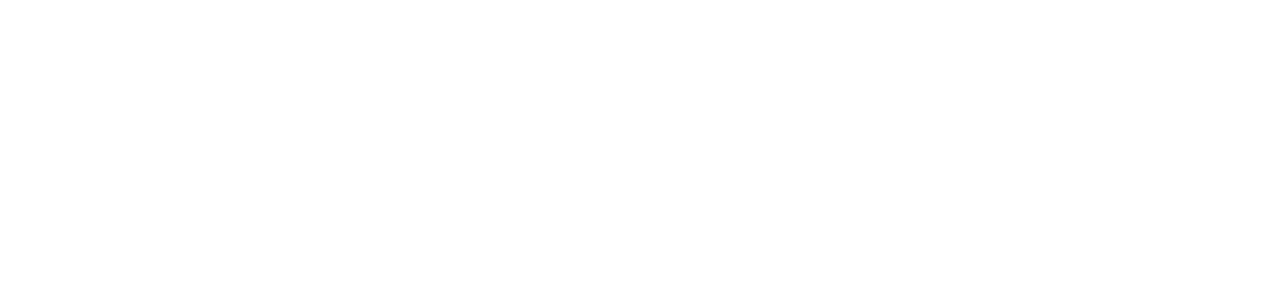
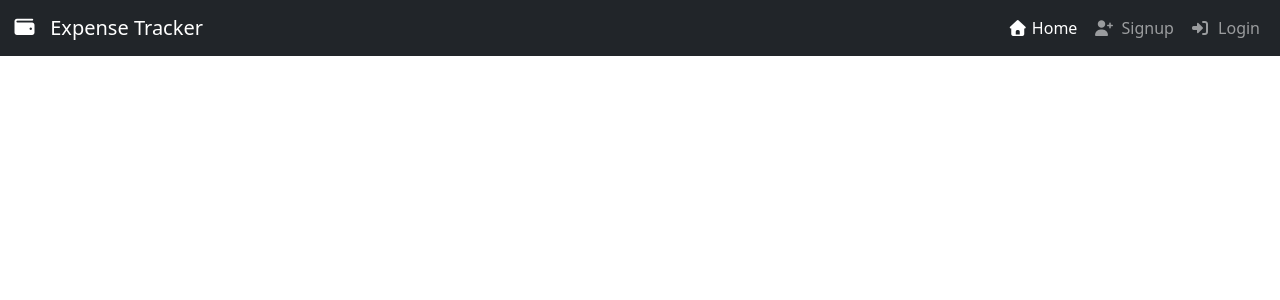
Before and after one commit to atul3416/DailyExpenseTracker, a React (Create React App) app in the folder frontend/: page / in a window 1280 px wide. Before the commit this address had no page. Shown: the top 300 px of the page. Built offline with nearby package versions, Linux system fonts and the light colour scheme.

Commit message:
add navbar with logout functionality

```diff
--- a/frontend/src/App.js
+++ b/frontend/src/App.js
@@ -1,10 +1,12 @@
 import Login from "./components/Login";
+import Navbar from "./components/Navbar";
 import Sign_up from "./components/Sign_up";
 import { BrowserRouter, Routes, Route } from "react-router-dom";
 function App() {
   return (
     <div className="App">
      <BrowserRouter>
+      <Navbar/>
       <Routes>
         <Route path="/signup" element={ <Sign_up/> }> </Route>
         <Route path="/login" element={ <Login/> }></Route>
--- /dev/null
+++ b/frontend/src/components/Navbar.js
@@ -0,0 +1,67 @@
+import React from 'react'
+import { Link } from "react-router-dom"
+import { useNavigate } from 'react-router-dom';
+const Navbar = () => {
+    const userId = localStorage.getItem('userId');
+    const navigate = useNavigate();
+    const handleLogout = ()=>{
+        localStorage.removeItem('userId');
+        navigate('/login');
+
+    };
+    return (
+        <nav className="navbar navbar-expand-lg navbar-dark bg-dark">
+            <div className="container-fluid">
+                <Link className="navbar-brand" to="#"><i className='fas fa-wallet me-2'></i> Expense Tracker</Link>
+                <button className="navbar-toggler" type="button" data-bs-toggle="collapse" data-bs-target="#navbarSupportedContent" aria-controls="navbarSupportedContent" aria-expanded="false" aria-label="Toggle navigation">
+                    <span className="navbar-toggler-icon"></span>
+                </button>
+
+
+                <div className="collapse navbar-collapse" id="navbarSupportedContent">
+                    <ul className="navbar-nav ms-auto mb-2 mb-lg-0">
+
+                        <li className="nav-item">
+                            <Link className="nav-link active" aria-current="page" to="/"><i className='fas fa-home me-1'></i>Home</Link>
+                        </li>
+                        {userId ? (
+                            <>
+                                <li className="nav-item">
+                                    <Link className="nav-link" to="/dashboard"><i className='fas fa-tachometer-alt me-1'></i> Dashboard</Link>
+                                </li>
+                                <li className="nav-item">
+                                    <Link className="nav-link" to="/add-expense"><i className='fas fa-plus me-1'></i> Add Expense</Link>
+                                </li>
+                                <li className="nav-item">
+                                    <Link className="nav-link" to="/manage-expense"><i className='fas fa-tasks me-1'></i> Manage Expense</Link>
+                                </li>
+                                <li className="nav-item">
+                                    <Link className="nav-link" to="/expense-report"><i className='fas fa-file-alt me-1'></i> Expense Report</Link>
+                                </li>
+                                <li className="nav-item">
+                                    <Link className="nav-link" to="/change-password"><i className='fas fa-key me-1'></i> Change Passowrd</Link>
+                                </li>
+                                <button className='btn  btn-danger btn-sm ms-2' onClick={handleLogout}>
+                                   <i className='fas fa-sign-out-alt me-1'></i> Logout
+                                </button>
+                            </>
+                        ) :
+                            (
+                                <>
+                                    <li className="nav-item">
+                                        <Link className="nav-link" to="/signup"><i className='fas fa-user-plus me-1'></i> Signup</Link>
+                                    </li>
+                                    <li className="nav-item">
+                                        <Link className="nav-link" to="/login"><i className='fas fa-sign-in-alt me-1'></i> Login</Link>
+                                    </li>
+                                </>
+                            )}
+
+                    </ul>
+                </div>
+            </div>
+        </nav>
+    )
+}
+
+export default Navbar
```
